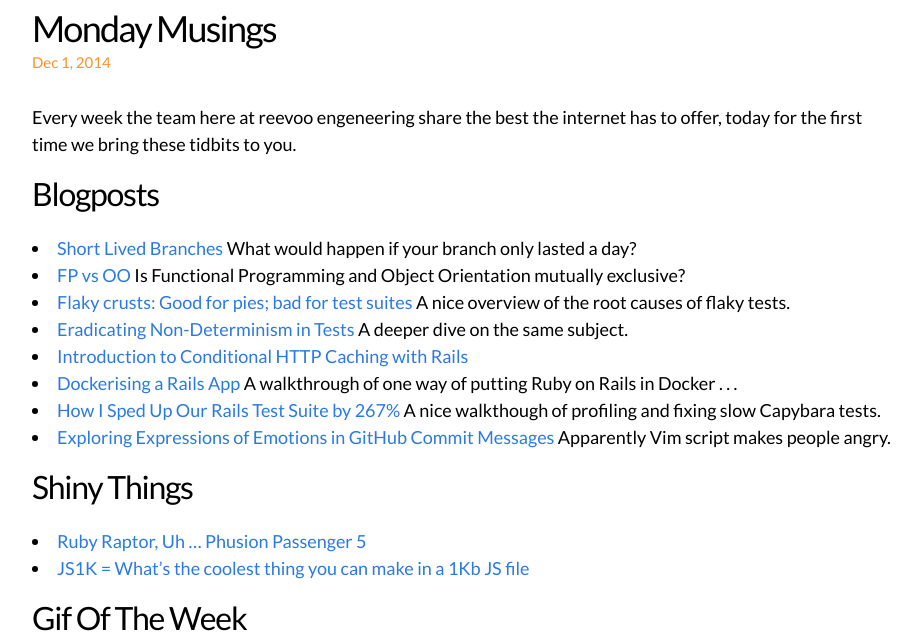
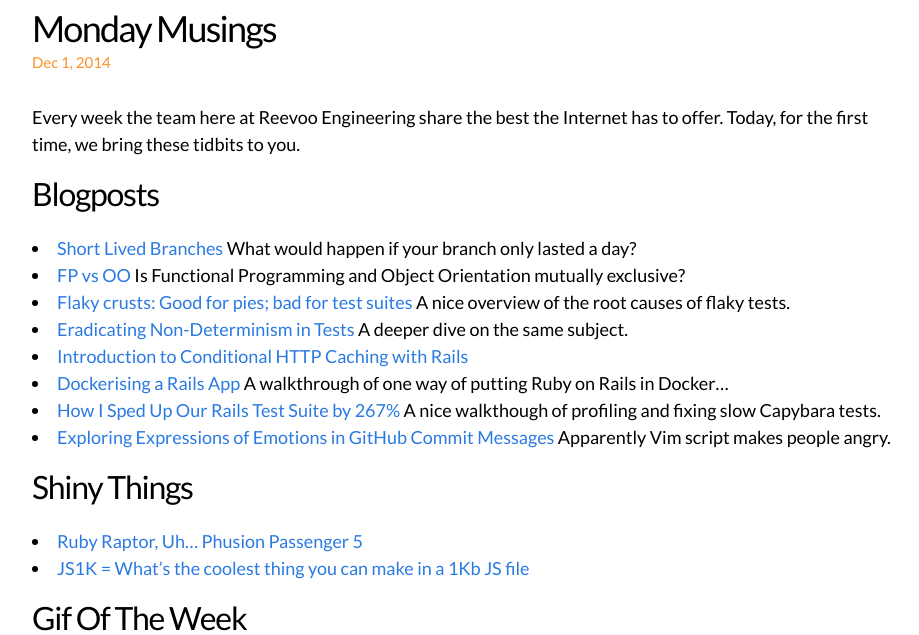
Before and after one commit to reevoo/reevoo.github.io, a Jekyll site: the page built from _posts/2014-12-01-monday-musings-one.markdown, in a window 1280 px wide and 1400 px high, cut to the strip 250-885 px from the top of the window. Shown: the whole strip, without its empty margins (178-1097 px from the left). Built offline with Jekyll 4.4.1, drawn with Linux system fonts in a browser that asks for light colours; comment, search, counter and statistics services are not loaded; some of the changed text lies outside the part shown.

Commit message:
Update 2014-12-01-monday-musings-one.markdown
Fixt speeling. Sum editz.

```diff
--- a/_posts/2014-12-01-monday-musings-one.markdown
+++ b/_posts/2014-12-01-monday-musings-one.markdown
@@ -5,7 +5,7 @@
 categories: blog
 navId: blog
 ---
-Every week the team here at reevoo engeneering share the best the internet has to offer, today for the first time we bring these tidbits to you.
+Every week the team here at Reevoo Engineering share the best the Internet has to offer. Today, for the first time, we bring these tidbits to you.
 
 ## Blogposts
 * [Short Lived Branches](http://articles.coreyhaines.com/posts/short-lived-branches/
```
Also changed, not shown: other parts of _posts/2014-12-01-monday-musings-one.markdown (+4 -2 lines).
